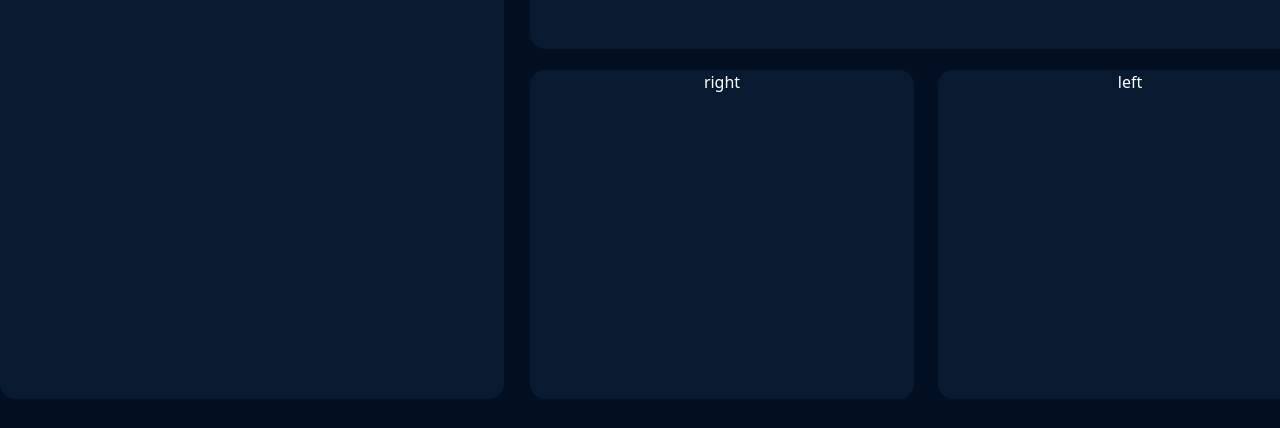
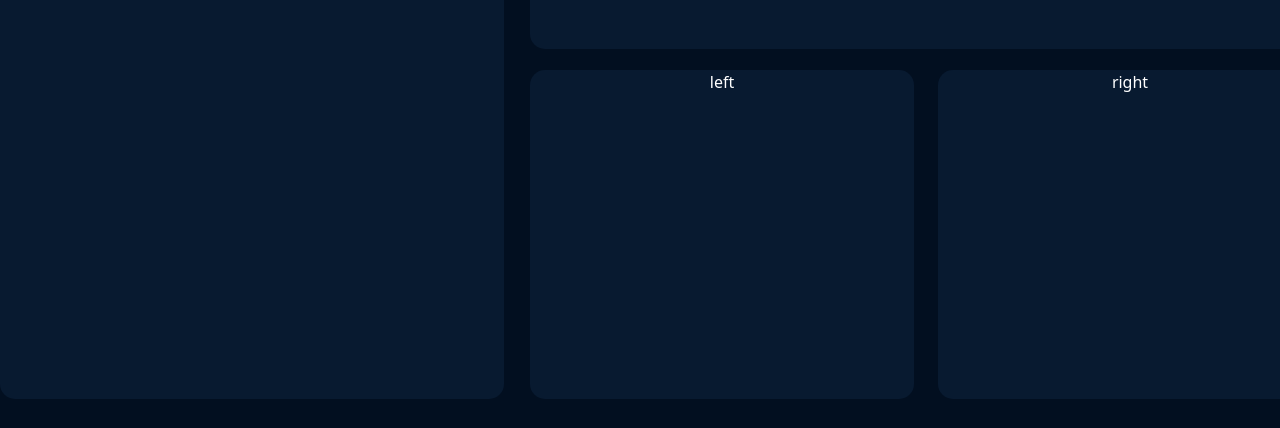
Before and after one commit to Erfanmah7/speed-vpn, a React (Vite) app: page / in a window 1280 px wide. Shown: the part 707-1135 px from the top of the page. Built offline with nearby package versions, Linux system fonts and the light colour scheme.

Commit message:
make home

```diff
--- a/src/pages/Home.jsx
+++ b/src/pages/Home.jsx
@@ -15,8 +15,8 @@ function Home() {
             top
           </div>
           <div className="flex gap-x-[24px]">
+            <div className="w-[384px] h-[329px] rounded-[15px] bg-[#081A30]">right</div>
             <div className="w-[384px] h-[329px] rounded-[15px] bg-[#081A30]">left</div>
-            <div className="w-[384px] h-[329px] rounded-[15px] bg-[#081A30]">right</div>
           </div>
         </div>
 
```
